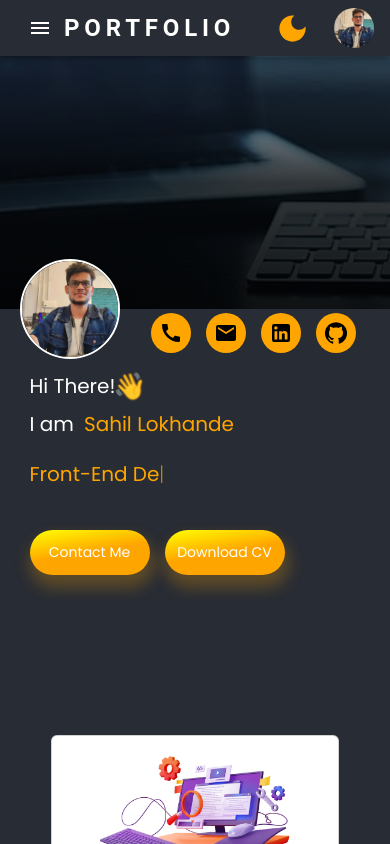
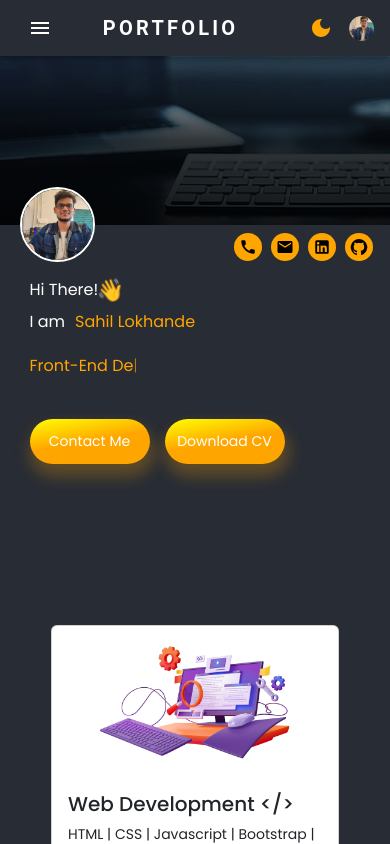
Before and after one commit to Sahil26299/my-portfolio1, a React (Create React App) app: page / in a window 390 px wide. Shown: the top 844 px of the page. Built offline with nearby package versions, Linux system fonts and the light colour scheme.

Commit message:
Responsive design for width<450 started

```diff
--- a/src/App.css
+++ b/src/App.css
@@ -1,3 +1,4 @@
+
 
 .App {
   text-align: center;
--- a/src/App.js
+++ b/src/App.js
@@ -4,13 +4,17 @@ import 'react-toastify/dist/ReactToastify.css';
 import { ProSidebarProvider } from 'react-pro-sidebar';
 import { BrowserRouter } from "react-router-dom";
 import ResponsiveAppBar from './Components/Commons/AppBar'
+import { ColorSchema } from './Utils/Context/ColorThemes';
 
 export default function App() {
+  const Colors = React.useContext(ColorSchema);
   return (
-    <ProSidebarProvider>
-      <BrowserRouter>
-        <ResponsiveAppBar />
-      </BrowserRouter>
-    </ProSidebarProvider>
+    <div style={{backgroundColor:Colors.newVar.BGColor}} >
+      <ProSidebarProvider>
+        <BrowserRouter>
+          <ResponsiveAppBar />
+        </BrowserRouter>
+      </ProSidebarProvider>
+    </div>
   )
 }
--- a/src/Components/Commons/AppBar.js
+++ b/src/Components/Commons/AppBar.js
@@ -37,8 +37,8 @@ function ResponsiveAppBar(props) {
 
   React.useEffect(() => {
     const handleWindowResize = () => {
-      setWindowSize([window.innerWidth, window.innerHeight]);
-      // console.log(window.innerWidth,'window.innerWidth')
+    //   setWindowSize([window.innerWidth, window.innerHeight]);
+    //   console.log(window.innerWidth,'window.innerWidth')
     };
     // console.log(window.innerWidth)
 
@@ -48,6 +48,10 @@ function ResponsiveAppBar(props) {
       window.removeEventListener('resize', handleWindowResize);
     };
   });
+
+  const ScreenWidth = React.useMemo(()=>{
+    return window.innerWidth
+  },[window.innerWidth])
 
   const handleOpenNavMenu = (event) => {
     setAnchorElNav(event.currentTarget);
@@ -97,7 +101,7 @@ function ResponsiveAppBar(props) {
                 onClick={handleOpenNavMenu}
                 color="inherit"
               >
-                <MenuIcon color={Colors.newVar.TXTColor} />
+                <MenuIcon style={{color:Colors.newVar.TXTColor}} />
               </IconButton>
               <Menu
                 id="menu-appbar"
@@ -136,7 +140,7 @@ function ResponsiveAppBar(props) {
                 display: { xs: 'flex', md: 'none' },
                 flexGrow: 1,
                 fontWeight: 700,
-                letterSpacing: '.3rem',
+                letterSpacing: ScreenWidth<450 ? '.2rem' : '.3rem',
                 color: Colors.newVar.TXTColor,
                 textDecoration: 'none',
               }}
@@ -161,15 +165,15 @@ function ResponsiveAppBar(props) {
             <Box sx={{ flexGrow: 0 }}>
               <div style={{ display: 'flex', flexDirection: 'row', alignItems: 'center' }} >
                 <Tooltip title={Colors.isDarkMode ? "Dark Theme" : "Light Theme"} >
-                  <IconButton onClick={HandleSwitchTheme} sx={{ p: 0, mx: 3 }}>
+                  <IconButton onClick={HandleSwitchTheme} sx={{ p: 0, mx: ScreenWidth<450 ? 2 : 3 }}>
                     {Colors.isDarkMode ?
-                    <DarkMode color='dark' fontSize='large' htmlColor='orange' /> :
-                    <LightMode color='light' fontSize='large' htmlColor='orange' />}
+                    <DarkMode color='dark' fontSize={ScreenWidth<450 ? 'medium' : 'large'} htmlColor='orange' /> :
+                    <LightMode color='light' fontSize={ScreenWidth<450 ? 'medium' : 'large'} htmlColor='orange' />}
                   </IconButton>
                 </Tooltip>
                 <Tooltip title="Hello! 😄">
                   <IconButton onClick={null} sx={{ p: 0 }}>
-                    <Avatar alt="Remy Sharp" src={Images.ProfilePicture} />
+                    <Avatar alt="Remy Sharp" src={Images.ProfilePicture} style={{height: ScreenWidth<450 && 25, width: ScreenWidth<450 && 25}} />
                   </IconButton>
                 </Tooltip>
               </div>
--- a/src/Components/Commons/BottomBar/BottomBar.css
+++ b/src/Components/Commons/BottomBar/BottomBar.css
@@ -2,8 +2,8 @@
     font-size: 10px;
     margin-right: 15px;
     background-color: orange;
-    height:30px;
-    width: 30px;
+    height:35px;
+    width: 35px;
     display: flex;
     align-items: center;
     justify-content: center;
@@ -16,3 +16,45 @@
     background-color: rgba(255, 166, 0, 0);
     border: 2px solid orange;
 }
+.BottomBarWrapper{
+    width:100%;
+    background-color: rgba(0,0,0,0.5);
+    display: flex;
+    flex-direction: row;
+    align-items: center;
+    justify-content:space-between;
+    margin-top: 5%;
+    height: 60px;
+    padding : 0px 2%;
+
+}
+@media only screen and (max-width:1000px){
+    .socialIconsCopy{
+        height:30px;
+        width: 30px;
+    }
+}
+@media only screen and (max-width:850px){
+    .BottomBarWrapper{
+        flex-direction: column;
+        height: 120px;
+        justify-content: center;
+        padding: 10px 0px;
+    }
+    .socialIconsCopy{
+        height:25px;
+        width: 25px;
+    }
+}
+@media only screen and (max-width:350px){
+    .BottomBarWrapper{
+        flex-direction: column;
+        height: 120px;
+        justify-content: center;
+        padding: 10px 0px;
+    }
+    .socialIconsCopy{
+        height:25px;
+        width: 25px;
+    }
+}
--- a/src/Components/Commons/Home/Home.css
+++ b/src/Components/Commons/Home/Home.css
@@ -1,6 +1,7 @@
 .WrapperHome {
     display: flex;
     flex-direction: column;
+    width: 100%;
 }
 
 .IntroWrapper {
@@ -32,7 +33,7 @@
 }
 
 .headingProject {
-    font-size: 1.5vw;
+    font-size: 28px;
     margin-top: 10px;
 }
 
@@ -316,8 +317,40 @@
         font-size: 20px;
         min-height: 0.5em;
     }
+    .headingProject{
+        font-size: 24px;
+    }
 }
 
 @media only screen and (max-width:450px){
+    .CoverPhoto{
+        height: 20vh;
+    }
+    .ProfilePict {
+        height: 75px;
+        width: 75px;
+        position: absolute;
+        left: 5%;
+        bottom: -37.5px
+    }
+    .socialIcons {
+        height: 28px;
+        width: 28px;
+        margin-right: 0.3em;
+    }
+    .heading1 {
+        font-size: 16px;
+        line-height: 16px;
+    }
 
+    .heading1 p {
+        font-size: 20px;
+    }
+    .typewriter {
+        font-size: 16px;
+        /* min-height: 0em; */
+    }
+    .headingProject{
+        font-size: 20px;
+    }
 }
--- a/src/Components/Commons/Home/Home.js
+++ b/src/Components/Commons/Home/Home.js
@@ -26,10 +26,6 @@ Images.TaralShowcase13,
 Images.TaralShowcase14,
 Images.TaralShowcase15]
 export default function Home(props) {
-    const [windowSize, setWindowSize] = useState([
-        window.innerWidth,
-        window.innerHeight,
-      ]);
     const Colors = useContext(ColorSchema);
     const [text] = useTypewriter({
         words: ['Software Engineer', 'Front-End Developer', 'React Js.', 'React Native', 'Redux'],
@@ -41,7 +37,7 @@ export default function Home(props) {
 
     useEffect(() => {
         const handleWindowResize = () => {
-          setWindowSize([window.innerWidth, window.innerHeight]);
+        //   setWindowSize([window.innerWidth, window.innerHeight]);
         //   console.log(window.innerWidth,'window.innerWidth')
         };
         // console.log(window.innerWidth)
@@ -64,21 +60,21 @@ export default function Home(props) {
                     <img src={Images.ProfilePicture} className='ProfilePict' />
                 </div>
             </div>
-            <div style={{flexDirection:'row', alignItems:'center', display:'flex', justifyContent:'flex-end', marginRight:'5%', marginTop:'1%'}} >
+            <div style={{flexDirection:'row', alignItems:'center', display:'flex', justifyContent:'flex-end', marginRight: ScreenWidth<450 ? '2%' : '5%', marginTop: ScreenWidth<450 ? '2%' : '1%'}} >
                 <a href="" className={'socialIcons'}>
-                    <Call className='CallIcon' />
+                    <Call className='CallIcon' style={{fontSize: ScreenWidth<450 && 18}} />
                 </a>
                 <a href="mailto:sahillokhande94@gmail.com" className={'socialIcons'}>
-                    <Mail className='MailIcon' />
+                    <Mail className='MailIcon' style={{fontSize: ScreenWidth<450 && 18}} />
                 </a>
                 <a href="https://www.linkedin.com/in/sahillokhande26" target={'_blank'} className={'socialIcons'}>
-                    <LinkedIn className='MailIcon' />
+                    <LinkedIn className='MailIcon' style={{fontSize: ScreenWidth<450 && 18}} />
                 </a>
                 <a href="https://github.com/Sahil26299" target={'_blank'} className={'socialIcons'}>
-                    <GitHub className='MailIcon' />
+                    <GitHub className='MailIcon' style={{fontSize: ScreenWidth<450 && 18}} />
                 </a>
             </div>
-            <div style={{ flexDirection: 'row', display: 'flex', alignItems: 'flex-start', justifyContent: 'flex-start', marginTop: '3%', marginLeft: '5%' }}>
+            <div style={{ flexDirection: 'row', display: 'flex', alignItems: 'flex-start', justifyContent: 'flex-start', marginTop: '3%', marginLeft:'5%' }}>
                 <div className="IntroWrapper">
                     <div className="heading1" >
                         <span style={{ color: Colors.newVar.TXTColor }} >{INTRODUCTION_LINE}</span>  <p className='animate__animated animate__tada animate__infinite' >👋</p>
@@ -133,6 +129,7 @@ export default function Home(props) {
                     CarouselWrapperStyle={'HomeCarouselWrapper'}
                     ImageArray={ImagesArray}
                     SlidesToShow={6}
+                    Speed = {30000}
                 />
             </div>
             <BottomBar/>
--- a/src/Components/Commons/ShowcaseCarousel.js
+++ b/src/Components/Commons/ShowcaseCarousel.js
@@ -36,27 +36,35 @@ export default function ShowcaseCarousel(props) {
             {
                 breakpoint: 1400,
                 settings: {
-                    slidesToShow: 3,
-                    slidesToScroll: props.SlidesToShow ? props.SlidesToShow-1 : 3,
+                    slidesToShow: props.SlidesToShow ? props.SlidesToShow-2 : 3,
+                    slidesToScroll: props.ImageArray.length,
                     infinite: true,
-                    speed: 10000,
+                    speed: props.Speed ? props.Speed : 10000,
                 }
             },
             {
                 breakpoint: 1000,
                 settings: {
-                    slidesToShow: 2,
-                    slidesToScroll: 2,
+                    slidesToShow:props.SlidesToShow ? props.SlidesToShow-3 : 2,
+                    slidesToScroll: props.ImageArray.length,
                     initialSlide: 0,
-                    speed: 5000,
+                    speed: props.Speed ? props.Speed : 5000,
                 }
             },
             {
                 breakpoint: 700,
                 settings: {
+                    slidesToShow: props.SlidesToShow ? props.SlidesToShow-4 : 1,
+                    slidesToScroll: props.ImageArray.length,
+                    speed: props.Speed ? props.Speed-5000 : 5000,
+                }
+            },
+            {
+                breakpoint: 450,
+                settings: {
                     slidesToShow: 1,
-                    slidesToScroll: 1,
-                    speed: 5000,
+                    slidesToScroll: props.ImageArray.length,
+                    speed: props.Speed ? props.Speed-5000 : 5000,
                 }
             }
         ]
--- a/src/Screens/LandingScreen/LandingScreenStyles.css
+++ b/src/Screens/LandingScreen/LandingScreenStyles.css
@@ -138,3 +138,9 @@
 .NavigationButtons:hover{
     color: orange;
 }
+
+@media only screen and (max-width:450px){
+    .AppHeader{
+        font-size: 20px !important;
+    }
+}
```
Also changed, not shown: src/Components/Commons/BottomBar/BottomBar.js (+23 -9 lines).
